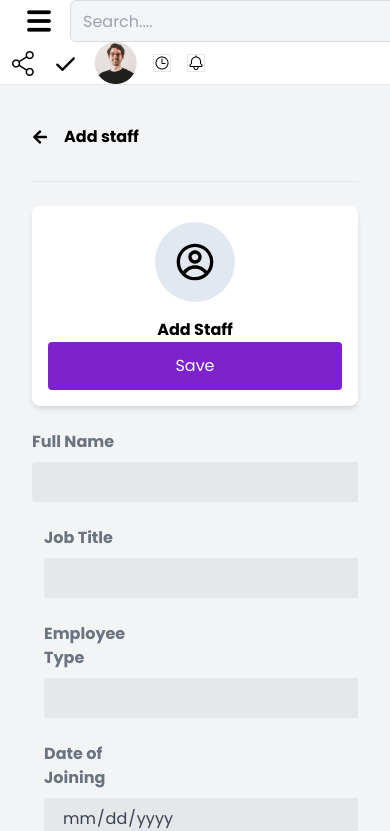
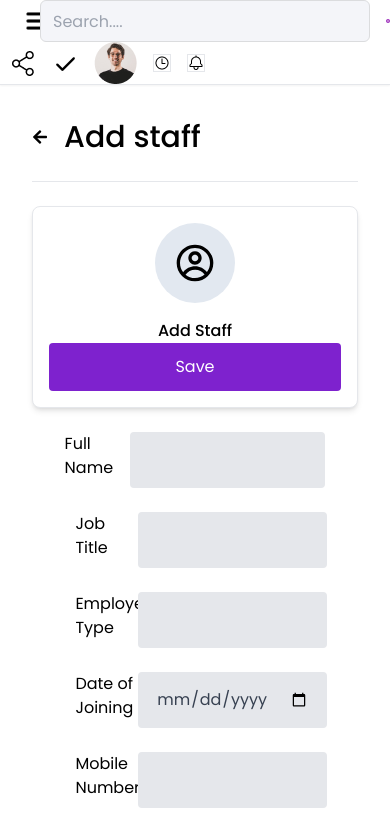
Before and after one commit to priya295/flowchanger.ai, a React (Create React App) app: page /form in a window 390 px wide. Shown: the top 831 px of the page. Built offline with nearby package versions, Linux system fonts and the light colour scheme.

Commit message:
28-09-2024

```diff
--- a/src/Admin/Components/ProjectSummary.jsx
+++ b/src/Admin/Components/ProjectSummary.jsx
@@ -18,7 +18,7 @@ const ProjectSummary = () =>{
      return (
       // container for all content
         <div className="container">
-        <div className="flex justify-evenly items-center w-1/4 bg-blue-700  p-0 ">
+        <div className="flex justify-evenly items-center w-1/4   p-0 ">
          <button className="bg-purple-800 p-2.5 rounded mx-0.5 flex justify-between items-center px-8 text-white">
          <IoMdAdd className=" mr-3 text-2xl font-bold"/>
          New Project
@@ -33,10 +33,10 @@ const ProjectSummary = () =>{
               <GoProjectRoadmap className="ml-3 text-3xl"/>
                <h1 className="font-bold text-2xl leading-16">Project Summary</h1>
              </div>
-             <div className="flex justify-between items-center w-[100%] md:w-[47%]  mt-3 ">
+             <div className="flex justify-between items-center w-[100%] md:w-[46%]  mt-3 ">
               <button className="bg-purple-700 p-3 rounded-full w-[40%]"><span></span>Add New</button>
               <div className="relative">
-              <IoSearchOutline className="absolute inset-y-0 right-2 top-2 text-3xl flex items-center"/>
+              <IoSearchOutline className="absolute inset-y-0 right-2 top-1.5 text-3xl flex items-center"/>
               <input type="text" placeholder = "search..." className="p-2 rounded-full  focus:outline-grey-500 mr-2 pr-10 border border-gray-400 shadow-sm"/>
 
               </div>
--- a/src/Admin/Components/form.jsx
+++ b/src/Admin/Components/form.jsx
@@ -6,16 +6,16 @@ const Form = () => {
   return (
     <div className="container mx-auto px-4 max-w-4xl">
       <div className="flex flex-col space-y-6">
-        <div className=' flex  h-10  mr- float-left items-center xs:w-[30%] md:w-[15%] '>
-        <FaArrowLeft/><span className='font-bold ml-4'>Add staff</span>
+        <div className=' flex  h-10  mr- float-left items-center xs:w-[30%] md:w-[21%] '>
+        <FaArrowLeft/><span className='font-medium text-3xl ml-4'>Add staff</span>
         </div>
-        <hr/>
-        <div className="flex flex-col sm:flex-row justify-between items-center bg-white p-4 shadow-md rounded-lg">
+        <hr />
+        <div className="flex flex-col sm:flex-row justify-between items-center bg-white p-4 shadow-md rounded-lg border border-gray-200 border-t-none">
           <div className="flex flex-col justify-center items-center font-bold">
           <div className="w-20 h-20 rounded-full bg-slate-200 p-5 flex justify-center items-center mb-4 sm:mb-0">
             <CgProfile className="h-10 w-10" />
           </div>
-          <div>Add Staff</div>
+          <div className="font-medium">Add Staff</div>
           </div>
           <button className="bg-purple-700 text-white p-3 w-full sm:w-auto rounded">
             Save
@@ -37,12 +37,12 @@ const Form = () => {
             { label: "Branch", type: "text", name: "Branch"},
             { label: "Department", type: "text", name: "Department"},
           ].map((field, index) => (
-            <div key={index} className="mb-6 flex-col md:flex justify-evenly w-screen mx-auto">
-              <label className="block text-gray-500 font-bold mb-2 w-[30%]" htmlFor={`field-${index}`}>
+            <div key={index} className="mb-6 flex  justify-center  mx-auto ">
+              <label className="block text-black-500 font-normal  mb-2 w-[20%]" htmlFor={`field-${index}`}>
                 {field.label}
               </label>
               <input
-                className="bg-gray-200 appearance-none border-2 border-gray-200 rounded w-[90%] py-2 px-4 text-gray-700 leading-tight focus:outline-none focus:bg-white focus:border-purple-500"
+                className="bg-gray-200 appearance-none border-2 border-gray-200 rounded w-[60%] py-2 px-4 text-gray-700 leading-tight focus:outline-none focus:bg-white focus:border-purple-500 "
                 id={`field-${index}`}
                 type={field.type}
                 name={field.name}
--- a/src/Admin/Components/headers/NavBar.jsx
+++ b/src/Admin/Components/headers/NavBar.jsx
@@ -13,7 +13,9 @@ const NavBar = ({handleToggleSideBar,toggleSideBar}) => {
     return (
     <div className={`w-[100%] h-auto md:h-[60px] md:flex  items-center justify-between border-b shadow-sm `}>
       <div className="flex items-center gap-4 relative">
-        <img className="ml-6" src={menu} alt="menu" onClick={handleToggleSideBar}/>
+        <button onClick={handleToggleSideBar}>
+        <img className="ml-6" src={menu} alt="menu" />
+        </button>
         <input
           className="h-[42px] w-[370px] pl-3 bg-[#F4F5F9] rounded-md border-[#DBDCDE] border"
           type="text"
--- a/src/Admin/Components/headers/SideBar.jsx
+++ b/src/Admin/Components/headers/SideBar.jsx
@@ -11,8 +11,8 @@ import setting from '../../../Assets/Images/setting.png'
 const SideBar = ({toggleSideBar}) => {
 
   return (
-    <div className={`md:flex md:flex-shrink-0 absolute md:relative mt-20 md:mt-0 h-full ${toggleSideBar?"left-[0px]":"left-[-260px] md:left-0"} z-50`}>
-    <div className='bg-[#2B2A2D]  w-64 rounded-t-md h-full  flex flex-col ' >
+    <div className={`md:flex md:flex-shrink-0 absolute md:relative mt-20 md:mt-0  h-[100%] ${toggleSideBar?"left-[0px]":"left-[-260px] md:left-0"} z-50`}>
+    <div className='bg-[#2B2A2D]  w-64 rounded-t-md flex flex-col' >
       <img className='p-7' src= {logo} alt="" />
       <div className='mt-5 cursor-pointer'>
         <ul className='ml-9 text-[#B1B1B1] space-y-7'>
--- a/src/App.js
+++ b/src/App.js
@@ -30,15 +30,15 @@ const App = () => {
        function AdminLayout() {
             return (
               <>
-              <div className="flex  overflow-hidden min-h-screen">
-
+              <div className="flex">
+              <div className="">
             {toggleSideBar && <SideBar toggleSideBar = {toggleSideBar}/>}
-
+            </div>
 
          {/* container for navbar and outlet */}
          <div className={`flex flex-col flex-grow overflow-hidden`}>
            <NavBar handleToggleSideBar={handleToggleSideBar} toggleSideBar={toggleSideBar}/>
-           <main className={`flex-1 overflow-x-hidden overflow-y-auto bg-gray-100 `}>
+           <main className={`flex-1 overflow-x-hidden overflow-y-auto  `}>
              <div className="container mx-auto px-4 sm:px-6 lg:px-8 py-8">
               <Outlet />
              </div>
```
